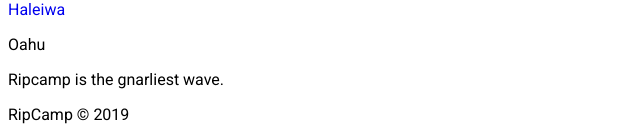
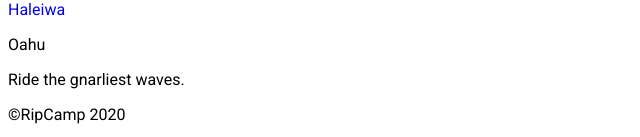
Before and after one commit to CampbellOleson/RipCamp, a React (Create React App) app in the folder frontend/: page /#/ in a window 1280 px wide. Shown: the part 3628-3765 px from the top of the page, without its empty margins (0-640 px from the left). Built offline with nearby package versions, Linux system fonts and the light colour scheme.

Commit message:
changed ripcamp footer - removed background image

```diff
--- a/frontend/src/components/footer/footer.jsx
+++ b/frontend/src/components/footer/footer.jsx
@@ -4,8 +4,8 @@
   return (
     <div className="footer-wrapper">
       <div className="footer-text">
-        <p className="footer_message">Ripcamp is the gnarliest wave.</p>
-        <p className="ripcamp_copyright">RipCamp © 2019</p>
+        <p className="footer_message">Ride the gnarliest waves.</p>
+        <p className="ripcamp_copyright">©RipCamp 2020</p>
       </div>
     </div>
   );
```
Also changed, not shown: frontend/src/css/footer.css (+3 -5 lines), 2 other files (tests, documents, lock files or other folders).
